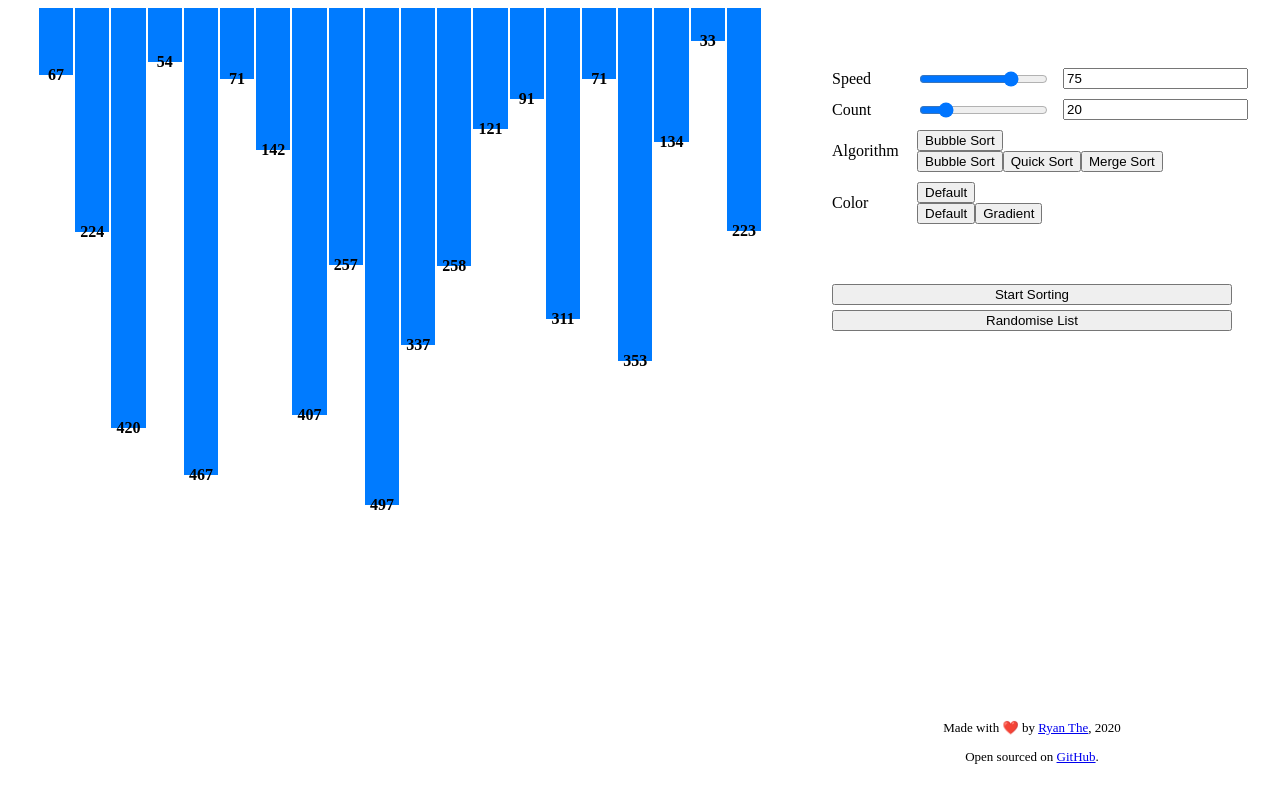
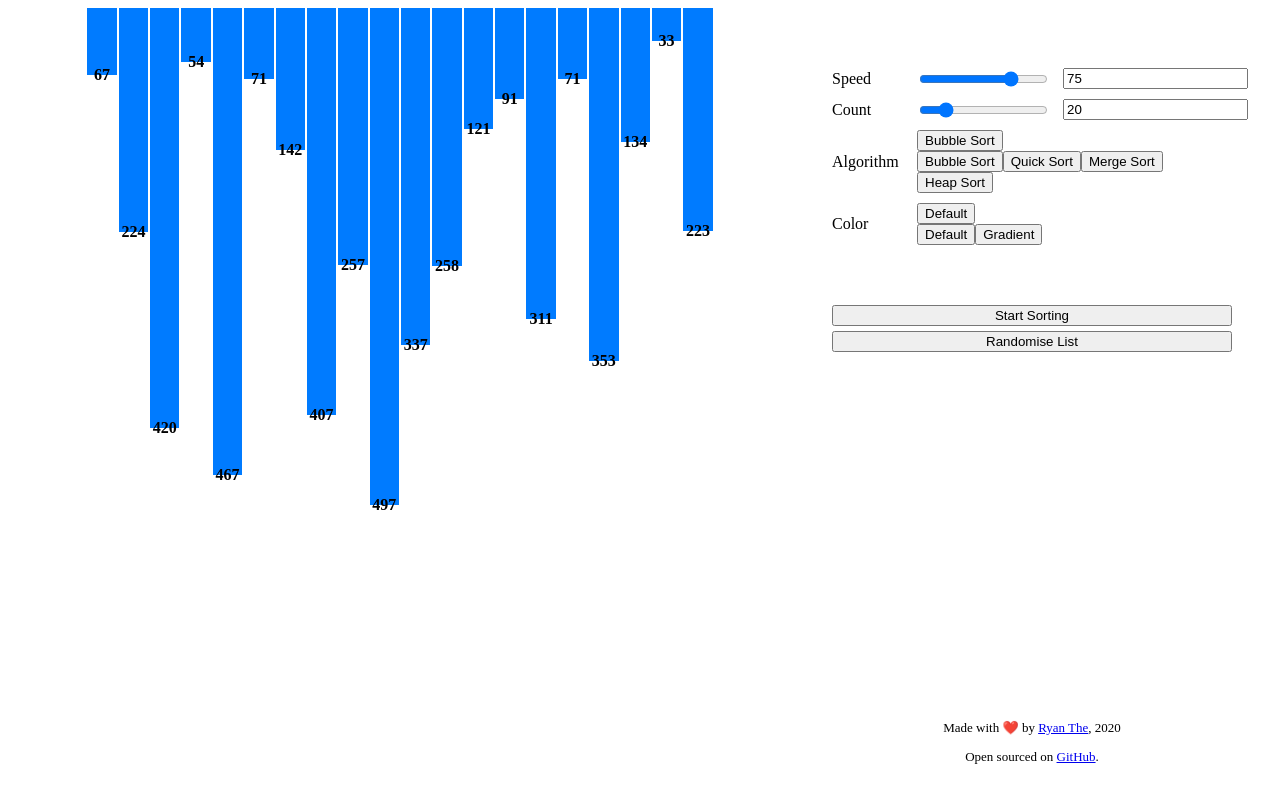
Before and after one commit to theboi/visual-algo, a Next.js app: page /sorter in a window 1280 px wide. Shown: the top 802 px of the page. Built offline with nearby package versions, Linux system fonts and the light colour scheme.

Commit message:
💄 Modularise diagram style

```diff
--- a/components/pages/style.module.css
+++ b/components/pages/style.module.css
@@ -8,9 +8,7 @@ MOBILE
 }
 
 .diagram {
-  display: flex;
-  margin: 0 auto 50px auto;
-  width: 80%;
+  width: 100%;
 }
 
 .settings {
@@ -43,10 +41,6 @@ DESKTOP
     flex-direction: row;
   }
 
-  .diagram {
-    margin: 0 30px;
-  }
-
   .settings {
     width: 400px;
     min-width: 400px;
--- a/pages/_app/index.tsx
+++ b/pages/_app/index.tsx
@@ -53,7 +53,7 @@ export default ({ Component, pageProps }: AppProps) => {
               {`${router.pathname?.[1]?.toUpperCase() ?? "Algorithms"}${router.pathname.slice(2) ?? ""}`}
             </button>
             <div className="dropdown-menu">
-              {["Sorter", "Search"].map((value, index) => (
+              {["Sorter", "Pathfinder", "Search"].map((value, index) => (
                 <Link href={`/${value.toLowerCase()}`} key={index}>
                   <a className="dropdown-item">{value}</a>
                 </Link>
--- a/pages/pathfinder/index.tsx
+++ b/pages/pathfinder/index.tsx
@@ -13,7 +13,11 @@ export default class Name extends React.Component {
       <>
         <div className={style.main}>
           <Page
-            diagram={<></>}
+            diagram={
+              <>
+                <div style={{ width: "100%", backgroundColor: "red"}}></div>
+              </>
+            }
             settings={
               <>
                 <Slider
--- a/pages/sorter/index.tsx
+++ b/pages/sorter/index.tsx
@@ -81,6 +81,7 @@ export default class extends React.Component {
           <Page
             diagram={
               <>
+              <div className={style.diagram}>
                 {this.state?.current.map((value, index) => {
                   const status = value.status
                     ? {
@@ -113,6 +114,7 @@ export default class extends React.Component {
                     </div>
                   );
                 })}
+                </div>
               </>
             }
             settings={
@@ -149,9 +151,10 @@ export default class extends React.Component {
                     "Bubble Sort",
                     "Quick Sort",
                     "Merge Sort",
-                    // "Heap Sort",
+                    "Heap Sort",
                     // "Insertion Sort",
                     // "Tim Sort",
+                    // "Bogo Sort",
                   ]}
                   value={this.state.algorithm}
                   onChange={(value) =>
--- a/pages/sorter/style.module.css
+++ b/pages/sorter/style.module.css
@@ -1,6 +1,13 @@
 /* /////////////////////////////////////////////////////////////////////////////
 MOBILE
 //////////////////////////////////////////////////////////////////////////////*/
+.diagram {
+  display: flex;
+  margin: 0 auto 50px auto;
+  width: 80%;
+  justify-content: center;
+}
+
 .bar {
   position: relative;
   width: 0.01px;
@@ -45,4 +52,8 @@ DESKTOP
   .control {
     margin-top: 50px;
   }
+
+  .diagram {
+    margin: 0 auto;
+  }
 }
```
Also changed, not shown: algo/sorter/heapSort.ts (added, +21 -0 lines), algo/sorter/utility.ts (line endings or trailing spaces).
